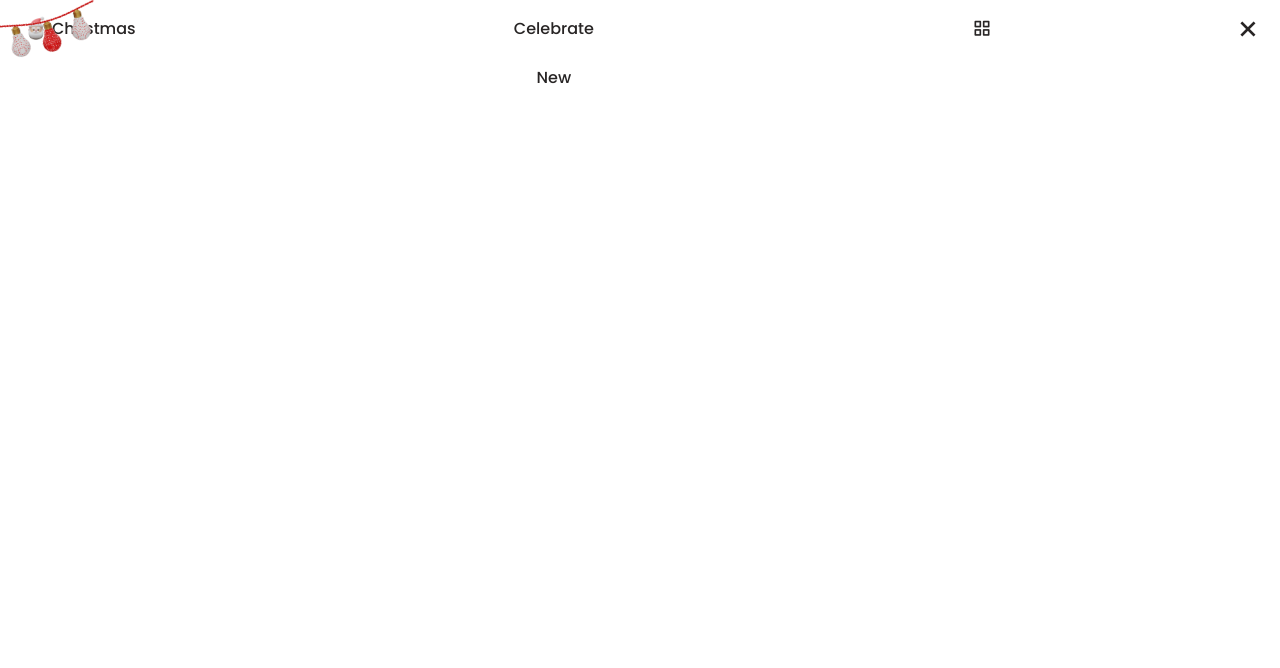
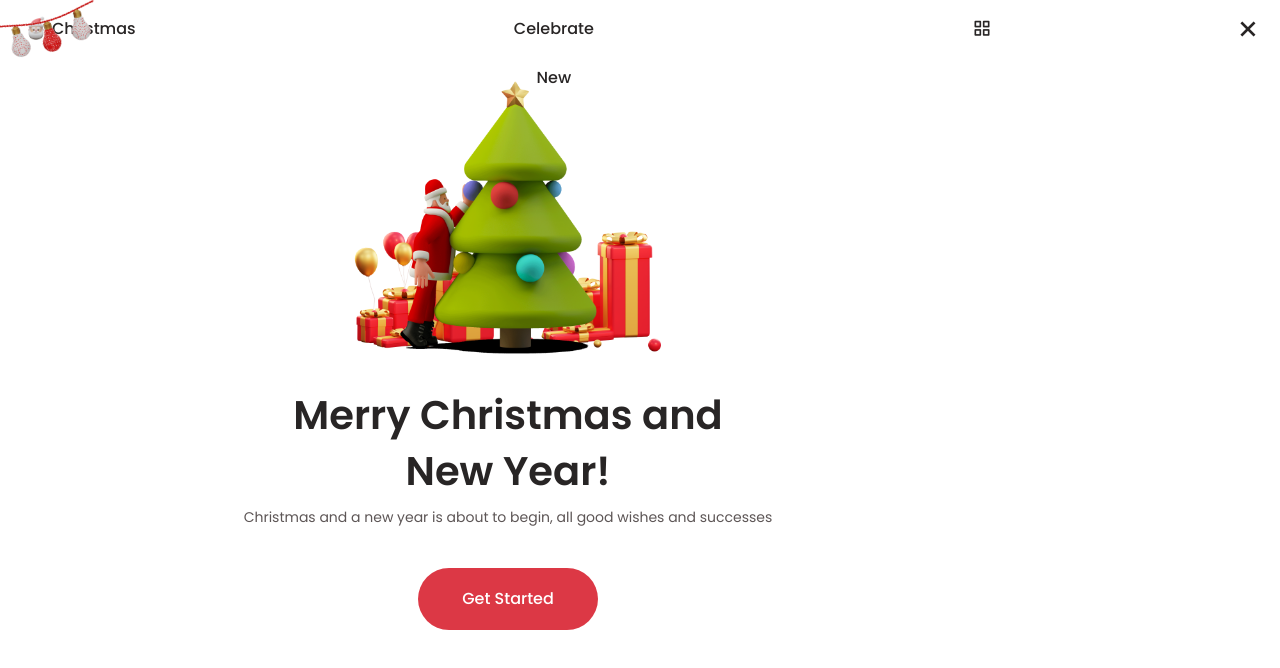
Before and after one commit to Victor3x/christmas-project, a website built with Vite: page index.html in a window 1280 px wide. Built offline with nearby package versions, Linux system fonts and the light colour scheme.

Commit message:
feat: home section

```diff
--- a/index.html
+++ b/index.html
@@ -44,6 +44,19 @@
     </nav>
   </header>
 
+  <main class="main">
+    <section class="home" id="home">
+      <div class="home__container grid container">
+        <img src="./src/assets/img/home.png" alt="" class="home__img">
+        <div class="home__data">
+          <h1 class="home__title">Merry Christmas and <br />New Year!</h1>
+          <p class="home__description">Christmas and a new year is about to begin, all good wishes and successes</p>
+          <a href="#" class="button">Get Started</a>
+        </div>
+      </div>
+    </section>
+  </main>
+
   <script src="./src/js/main.js"></script>
 </body>
 
--- a/src/css/styles.css
+++ b/src/css/styles.css
@@ -224,3 +224,47 @@ button {
 .show-menu {
   top: 0;
 }
+
+/*=============== HOME ===============*/
+
+.home__container {
+  padding-top: 1.5rem;
+  row-gap: 1.5rem;
+}
+
+.home__img {
+  width: 320px;
+  justify-self: center;
+}
+
+.home__data {
+  text-align: center;
+}
+
+.home__title {
+  font-size: var(--biggest-font-size);
+  line-height: 140%;
+  margin-bottom: var(--mb-0-5);
+}
+
+.home__description {
+  padding: 0 2rem;
+  font-size: var(--small-font-size);
+  margin-bottom: var(--mb-2-5);
+}
+
+/*=============== BUTTONS ===============*/
+
+.button {
+  display: inline-block;
+  background-color: var(--first-color);
+  color: #fff;
+  padding: 1.15rem 2.75rem;
+  font-weight: var(--font-medium);
+  border-radius: 3rem;
+  transition: .3s;
+}
+
+.button:hover {
+  background-color: var(--first-color-alt);
+}
```
